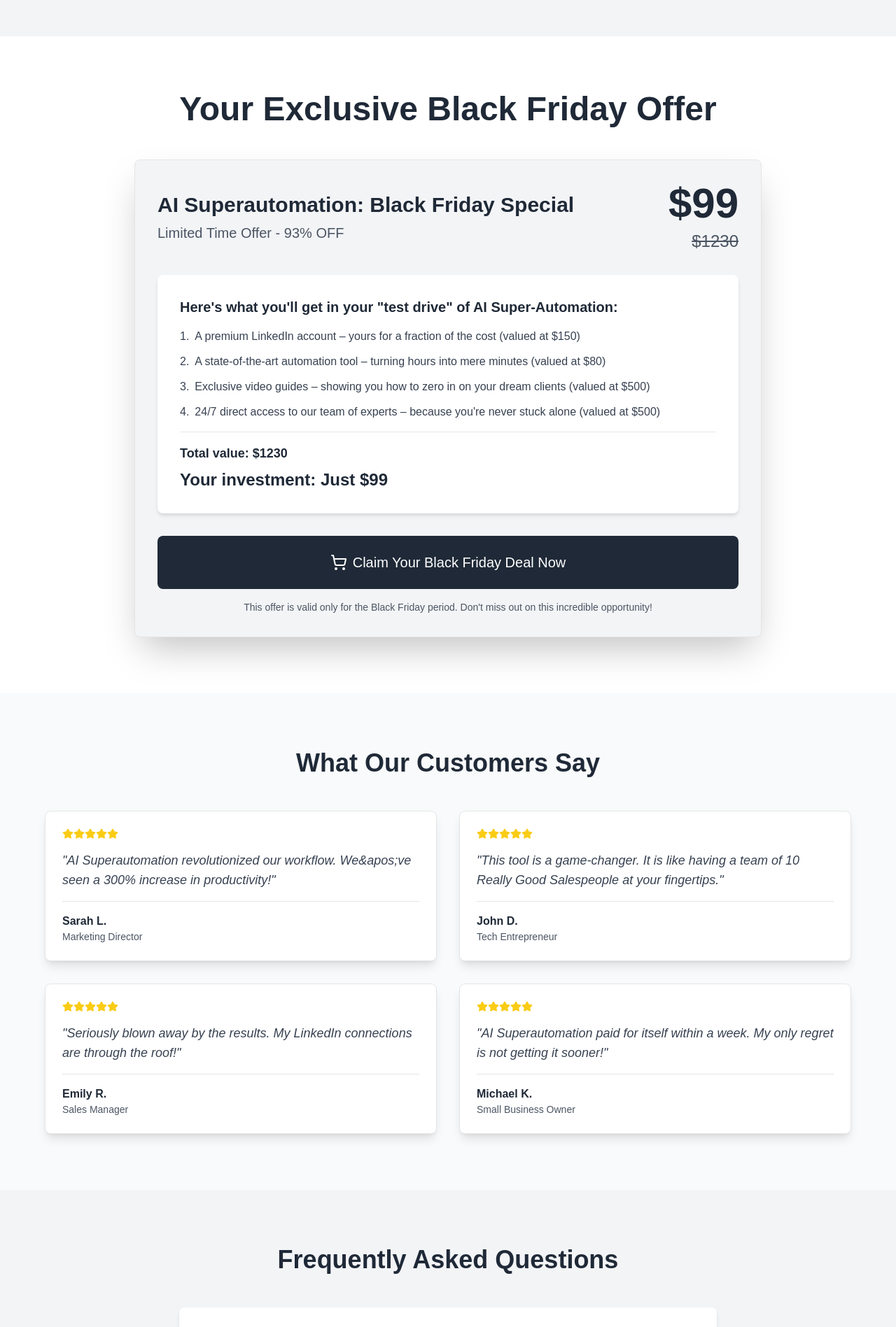
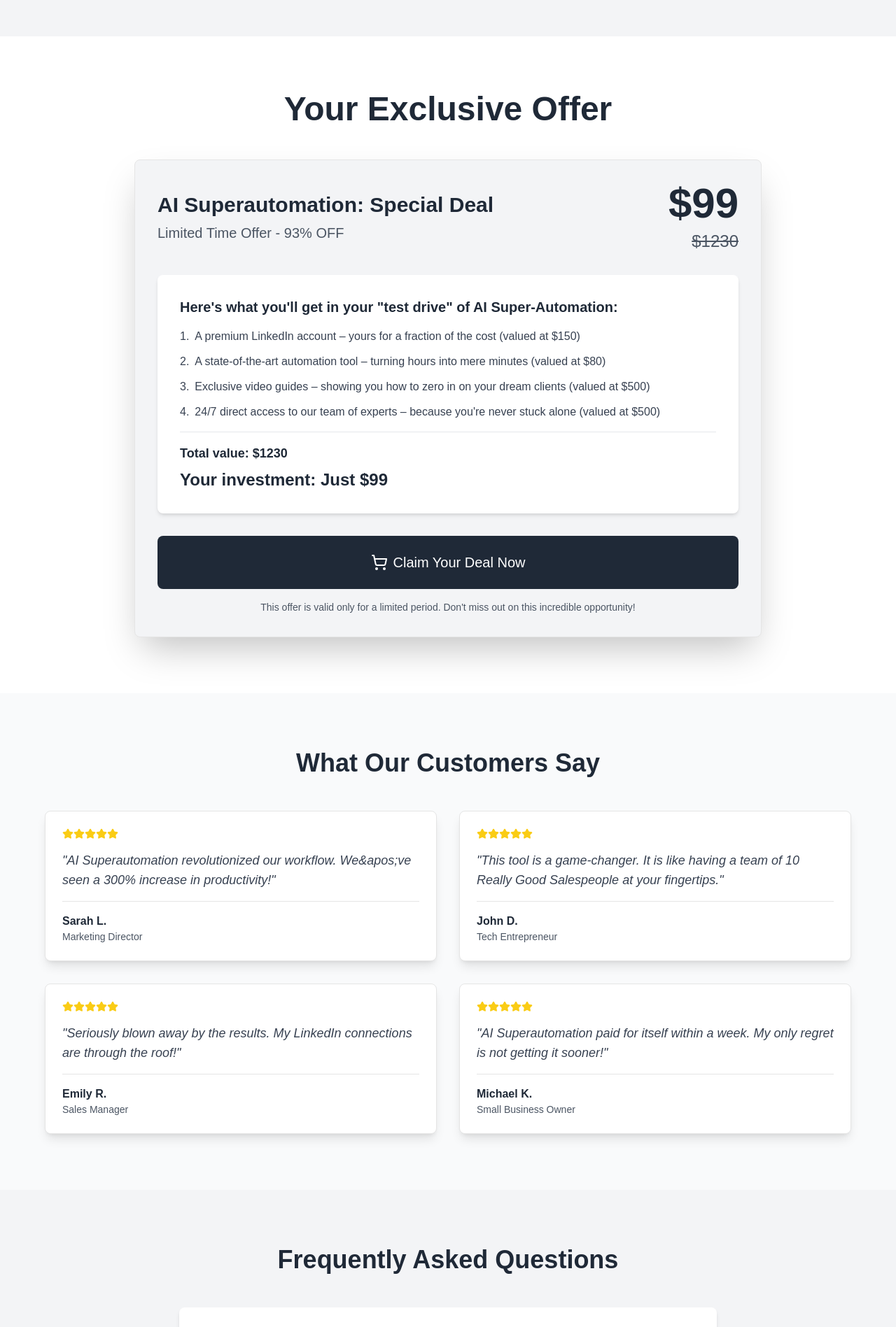
Before and after one commit to aiartman/ai-superautomation, a Next.js app: page /deals in a window 1280 px wide. Shown: the part 880-2777 px from the top of the page at 70% size. Built offline with nearby package versions, Linux system fonts and the light colour scheme; a web font is replaced by a local one.

Commit message:
black friday removed

```diff
--- a/app/components/pricing/PricingSection.tsx
+++ b/app/components/pricing/PricingSection.tsx
@@ -9,8 +9,8 @@
         <div className="grid md:grid-cols-2 gap-8">
           <PricingPanel
             title="Special Offer"
-            headline="Exclusive Black Friday Deal"
-            price="$100 - One Time"
+            headline="Exclusive Deal"
+            price="$150 - One Time"
             features={[
               "One fully managed LinkedIn account (100+ connections)",
               "Automated outreach sequences cloned from YOUR process",
--- a/app/deals/page.tsx
+++ b/app/deals/page.tsx
@@ -28,8 +28,8 @@
 
   const faqItems = [
     {
-      question: "What makes this Black Friday deal special?",
-      answer: "Our AI Superautomation service is offered at an unprecedented 93% discount, providing enterprise-level LinkedIn automation at a fraction of the cost. This deal is exclusively available during Black Friday."
+      question: "What makes this deal special?",
+      answer: "Our AI Superautomation service is offered at an unprecedented 93% discount, providing enterprise-level LinkedIn automation at a fraction of the cost.."
     },
     {
       question: "How quickly can I see results?",
@@ -41,7 +41,7 @@
     },
     {
       question: "How does AI Superautomation compare to hiring a VA?",
-      answer: "AI Superautomation offers 24/7 operation, consistent performance, and advanced data-driven optimization that a human VA simply can&apos;t match. Plus, at this Black Friday price, it is a fraction of the cost of hiring a full-time VA."
+      answer: "AI Superautomation offers 24/7 operation, consistent performance, and advanced data-driven optimization that a human VA simply can&apos;t match. Plus, at this price, it is a fraction of the cost of hiring a full-time VA."
     }
   ]
 
@@ -189,7 +189,7 @@
               Finally! &quot;AI Superautomation&quot; LinkedIn Breakthrough Revealed
             </h1>
             <p className="text-xl md:text-2xl text-gray-600 mb-8 md:mb-12">
-              Discover how fast it can revolutionize your Business with our Black Friday Deal
+              Discover how fast it can revolutionize your Business with our Special Deal
             </p>
             <div className="relative max-w-3xl mx-auto aspect-video bg-gray-200 rounded-lg overflow-hidden shadow-2xl mb-8">
               {showWistiaVideo ? (
@@ -236,11 +236,11 @@
         {/* Deal Section */}
         <section id="offer" className="py-12 md:py-20 bg-white">
           <div className="container mx-auto px-4">
-            <h2 className="text-3xl md:text-5xl font-bold text-center text-gray-800 mb-8 md:mb-12">Your Exclusive Black Friday Offer</h2>
+            <h2 className="text-3xl md:text-5xl font-bold text-center text-gray-800 mb-8 md:mb-12">Your Exclusive Offer</h2>
             <Card className="max-w-4xl mx-auto p-4 md:p-8 bg-gray-100 shadow-2xl">
               <div className="flex flex-col md:flex-row items-center justify-between mb-6 md:mb-8">
                 <div className="text-center md:text-left mb-4 md:mb-0">
-                  <h3 className="text-2xl md:text-3xl font-bold text-gray-800 mb-2">AI Superautomation: Black Friday Special</h3>
+                  <h3 className="text-2xl md:text-3xl font-bold text-gray-800 mb-2">AI Superautomation: Special Deal</h3>
                   <p className="text-lg md:text-xl text-gray-600">Limited Time Offer - 93% OFF</p>
                 </div>
                 <div className="text-center md:text-right">
@@ -279,10 +279,10 @@
                 className="w-full bg-gray-800 hover:bg-gray-700 text-white text-xl py-6 rounded-lg flex items-center justify-center transition-all duration-300 transform hover:scale-105"
                 onClick={() => router.push('/checkout')}
               >
-                <ShoppingCart className="mr-2" /> Claim Your Black Friday Deal Now
+                <ShoppingCart className="mr-2" /> Claim Your Deal Now
               </Button>
               <p className="mt-4 text-sm text-gray-600 text-center">
-                This offer is valid only for the Black Friday period. Don&apos;t miss out on this incredible opportunity!
+                This offer is valid only for a limited period. Don&apos;t miss out on this incredible opportunity!
               </p>
             </Card>
           </div>
@@ -349,7 +349,7 @@
               className="bg-white hover:bg-gray-200 text-gray-800 text-lg md:text-xl py-4 px-6 md:px-8 rounded-lg w-full md:w-auto"
               onClick={() => router.push('/checkout')}
             >
-              Claim Your Black Friday Deal Now
+              Claim Your Deal Now
             </Button>
           </div>
         </section>
```
